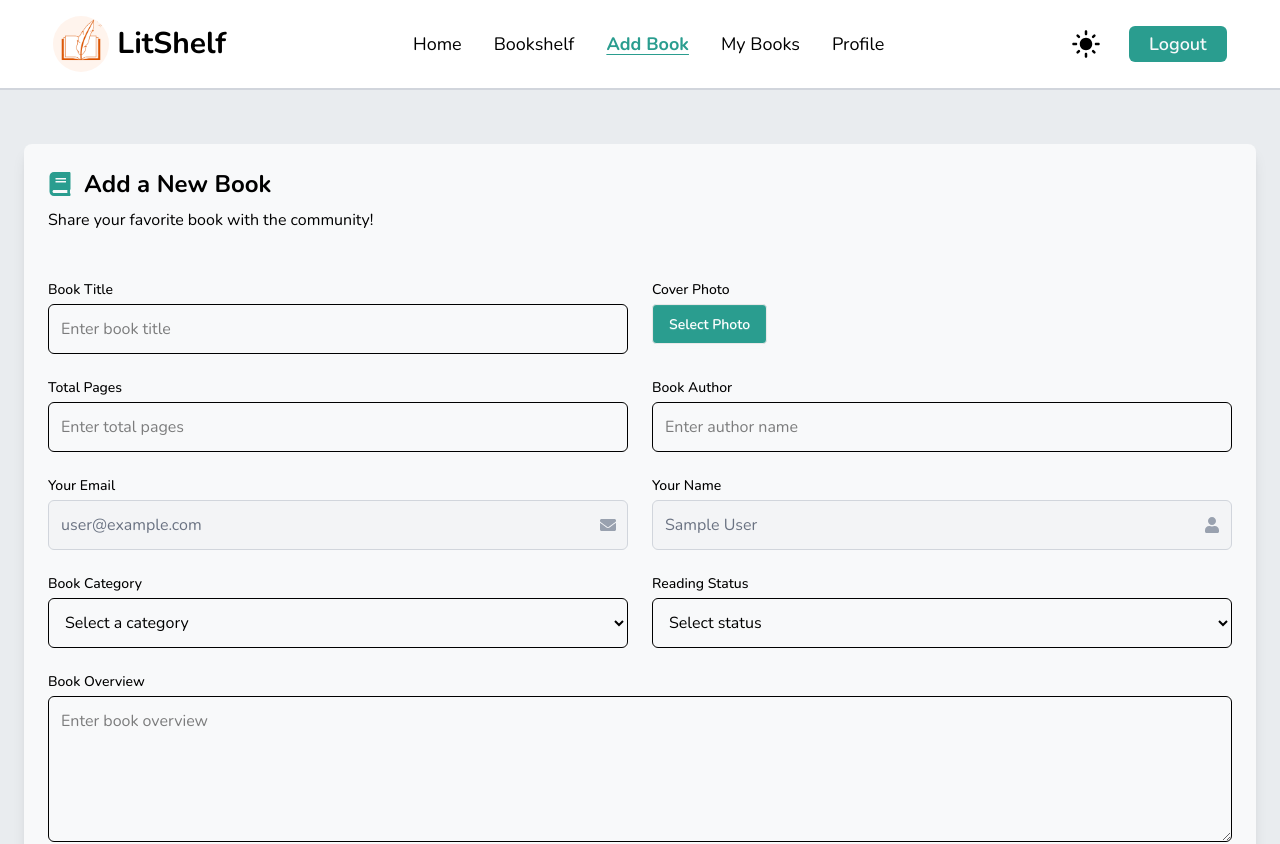
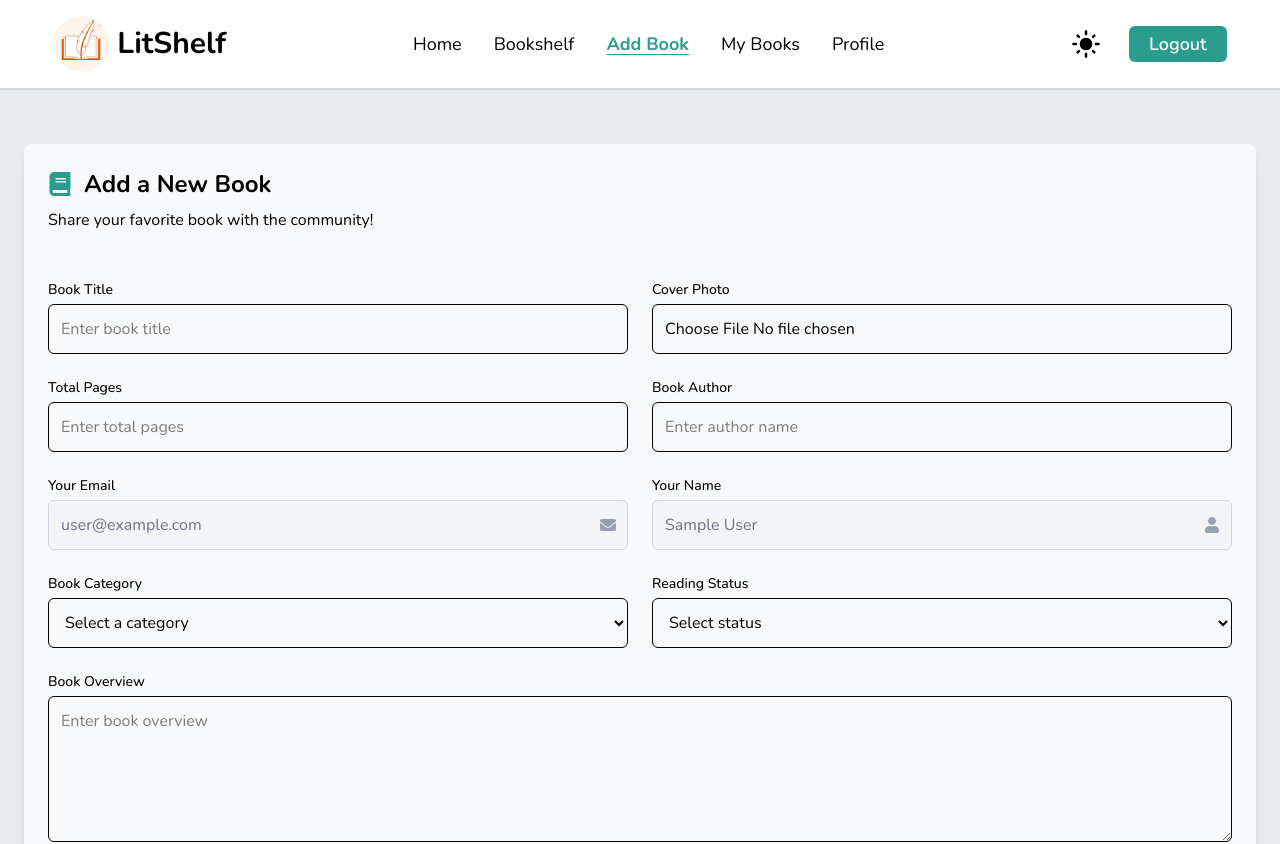
Before and after one commit to tamzid-molla/LitShelf-client, a React (Vite) app: page /addBook in a window 1280 px wide. Shown: the top 844 px of the page. Built offline with nearby package versions, Linux system fonts and the light colour scheme; no server answers; sample sign-in values are in the browser's storage.

Commit message:
update addBook page

```diff
--- a/src/components/addBooks/AddBooksForm.jsx
+++ b/src/components/addBooks/AddBooksForm.jsx
@@ -1,6 +1,6 @@
 import React, { useContext } from "react";
 import { AuthContext } from "../../context/FirebaseContext";
-import { FaUser, FaEnvelope, FaHeart } from "react-icons/fa";
+import { FaUser, FaEnvelope } from "react-icons/fa";
 
 const AddBooksForm = ({ handleBookSubmit }) => {
   const { user } = useContext(AuthContext);
@@ -28,13 +28,8 @@ const AddBooksForm = ({ handleBookSubmit }) => {
               name="cover_photo"
               id="cover_photo"
               required
-          className="hidden"
+              className="w-full p-3 border rounded-md focus:ring-2 focus:ring-bgBtn"
             />
-        <label
-          htmlFor="cover_photo"
-          className="btn bg-InputRing text-white cursor-pointer">
-          Select Photo
-        </label>
           </div>
         </div>
 
@@ -96,9 +91,7 @@ const AddBooksForm = ({ handleBookSubmit }) => {
 
         {/* Book Category */}
         <div>
-      <label className="block text-sm font-medium mb-1">
-        Book Category
-      </label>
+          <label className="block text-sm font-medium mb-1">Book Category</label>
           <select
             name="book_category"
             required
@@ -112,9 +105,7 @@ const AddBooksForm = ({ handleBookSubmit }) => {
 
         {/* Reading Status */}
         <div>
-      <label className="block text-sm font-medium mb-1">
-        Reading Status
-      </label>
+          <label className="block text-sm font-medium mb-1">Reading Status</label>
           <select
             name="reading_status"
             required
@@ -128,9 +119,7 @@ const AddBooksForm = ({ handleBookSubmit }) => {
 
         {/* Book Overview */}
         <div className="md:col-span-2">
-      <label className="block text-sm font-medium mb-1">
-        Book Overview
-      </label>
+          <label className="block text-sm font-medium mb-1">Book Overview</label>
           <textarea
             name="book_overview"
             placeholder="Enter book overview"
@@ -154,7 +143,6 @@ const AddBooksForm = ({ handleBookSubmit }) => {
         </div>
       </div>
     </form>
-
   );
 };
 
--- a/src/pages/AddBook.jsx
+++ b/src/pages/AddBook.jsx
@@ -1,7 +1,6 @@
 import axios from "axios";
-import React from "react";
-import { useContext } from "react";
-import { FaBook, FaUser, FaEnvelope, FaHeart } from "react-icons/fa";
+import { useContext, useState } from "react";
+import { FaBook, } from "react-icons/fa";
 import Swal from "sweetalert2";
 import { AuthContext } from "../context/FirebaseContext";
 import { useEffect } from "react";
```
Lines whose indentation alone changed are shown as unchanged.
